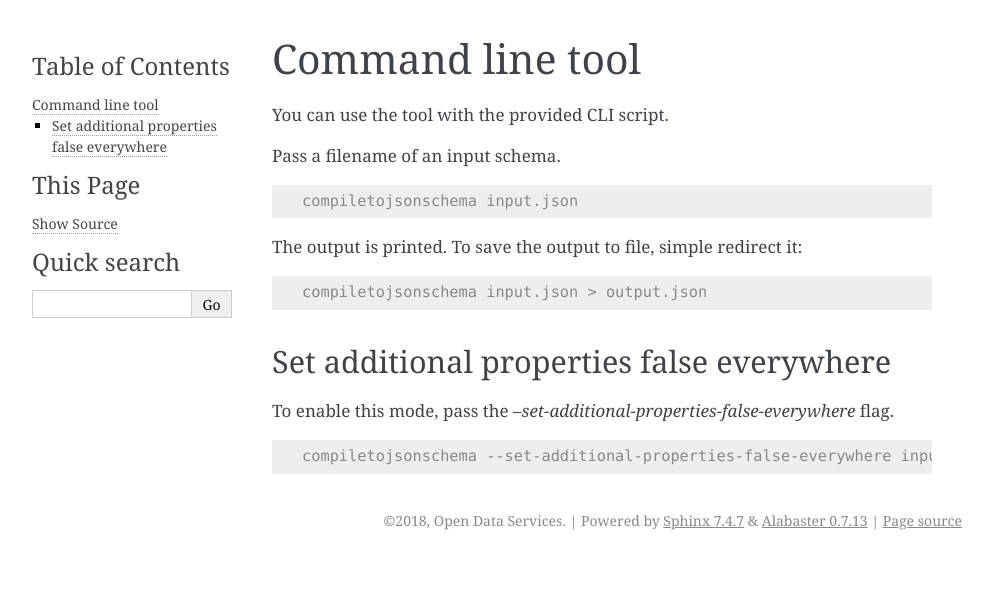
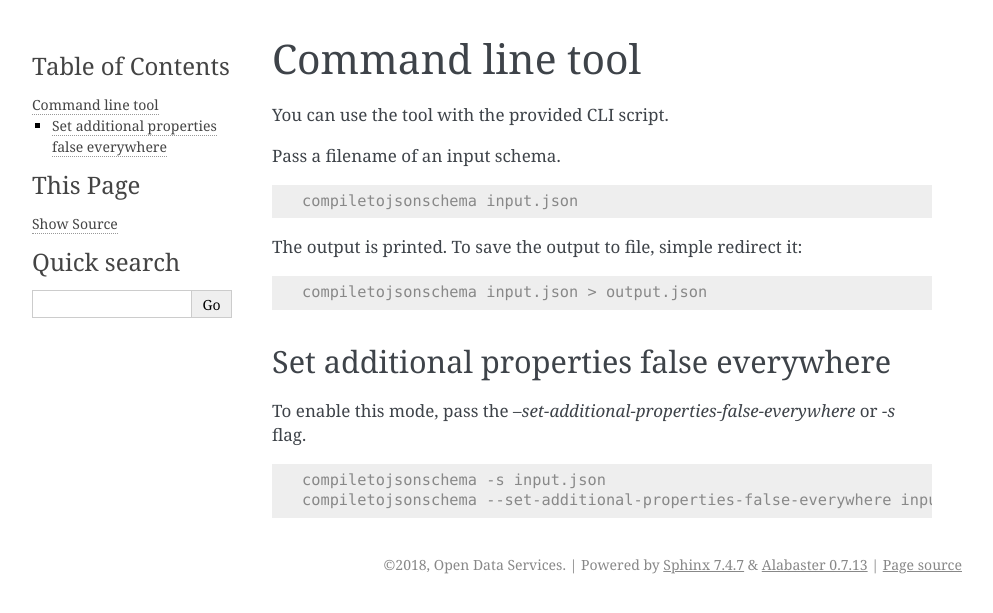
Before and after one commit to OpenDataServices/compile-to-json-schema, a Sphinx documentation site: the page built from docs/cli.rst, in a window 1280 px wide. Shown: the top 613 px of the page, without its empty margins (148-1141 px from the left). Built offline with Sphinx 7.4.7, drawn with Linux system fonts in a browser that asks for light colours.

Commit message:
Add short option to --set-additional-properties-false-everywhere https://github.com/OpenDataServices/compile-to-json-schema/issues/5

```diff
--- a/docs/cli.rst
+++ b/docs/cli.rst
@@ -20,9 +20,10 @@ The output is printed. To save the output to file, simple redirect it:
 Set additional properties false everywhere
 ------------------------------------------
 
-To enable this mode, pass the `--set-additional-properties-false-everywhere` flag.
+To enable this mode, pass the `--set-additional-properties-false-everywhere` or `-s` flag.
 
 
 .. code-block:: shell-session
 
+    compiletojsonschema -s input.json
     compiletojsonschema --set-additional-properties-false-everywhere input.json
```
Also changed, not shown: 1 other file.
